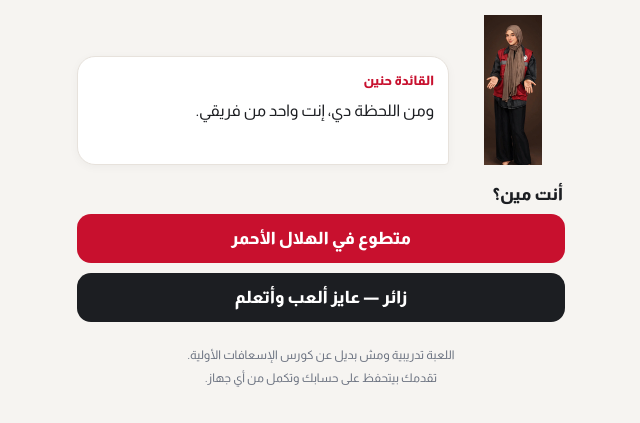
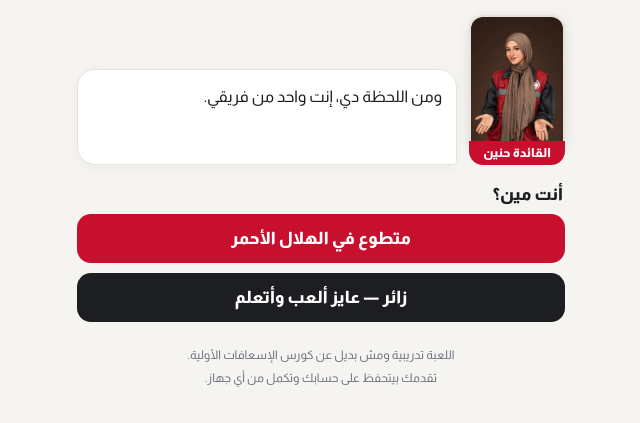
Before and after one commit to Ezaby/erc-south-sinai, a plain HTML site: page code7/index.html in a window 1280 px wide. Shown: the part 225-648 px from the top of the page, without its empty margins (319-959 px from the left). Drawn offline with nearby package versions, Linux system fonts and the light colour scheme.

Commit message:
Add files via upload

```diff
--- a/code7/index.html
+++ b/code7/index.html
@@ -33,7 +33,10 @@ input,select{font-family:inherit}
 .hero .slogan{font-size:20px; font-weight:800; color:var(--red); margin:8px 0 2px; line-height:1.7}
 .hero .sub{color:var(--muted); font-size:13.5px; margin:0}
 .haneen-row{display:flex; gap:12px; align-items:flex-end; margin:18px 0 6px}
-.haneen-row img{width:104px; height:150px; object-fit:contain; object-position:bottom; flex:none}
+.haneen-row img{width:96px; height:126px; object-fit:cover; object-position:top center; border-radius:14px; border:2px solid var(--line); box-shadow:0 4px 14px rgba(0,0,0,.10); background:#fff; flex:none}
+.haneen-fig{display:flex; flex-direction:column; flex:none; width:96px}
+.haneen-fig img{width:96px; height:126px; border-bottom-left-radius:0; border-bottom-right-radius:0; border-bottom:none}
+.haneen-fig span{background:var(--red); color:#fff; font-size:12.5px; font-weight:800; text-align:center; padding:5px 2px; border-radius:0 0 14px 14px}
 .bubble{background:var(--card); border:1px solid var(--line); border-radius:18px; border-bottom-right-radius:4px; padding:12px 14px; font-size:16px; line-height:1.9; flex:1; min-height:96px; box-shadow:0 2px 10px rgba(0,0,0,.04)}
 .bubble .who{font-weight:800; color:var(--red); font-size:13px; margin-bottom:2px}
 .bubble .txt{min-height:56px}
@@ -144,8 +147,8 @@ canvas#cardCanvas{width:100%; border-radius:14px; border:1px solid var(--line)}
       <p class="sub">الهلال الأحمر المصري — فرع جنوب سيناء</p>
     </div>
     <div class="haneen-row">
-      <img src="assets/haneen-full.webp" alt="القائدة حنين">
-      <div class="bubble"><div class="who">القائدة حنين</div><div class="txt" id="introTxt"></div></div>
+      <div class="haneen-fig"><img src="assets/haneen-full.webp" alt="القائدة حنين"><span>القائدة حنين</span></div>
+      <div class="bubble"><div class="txt" id="introTxt"></div></div>
     </div>
     <div id="authMain">
       <p style="font-weight:800; font-size:17px; margin:14px 2px 0">أنت مين؟</p>
```
